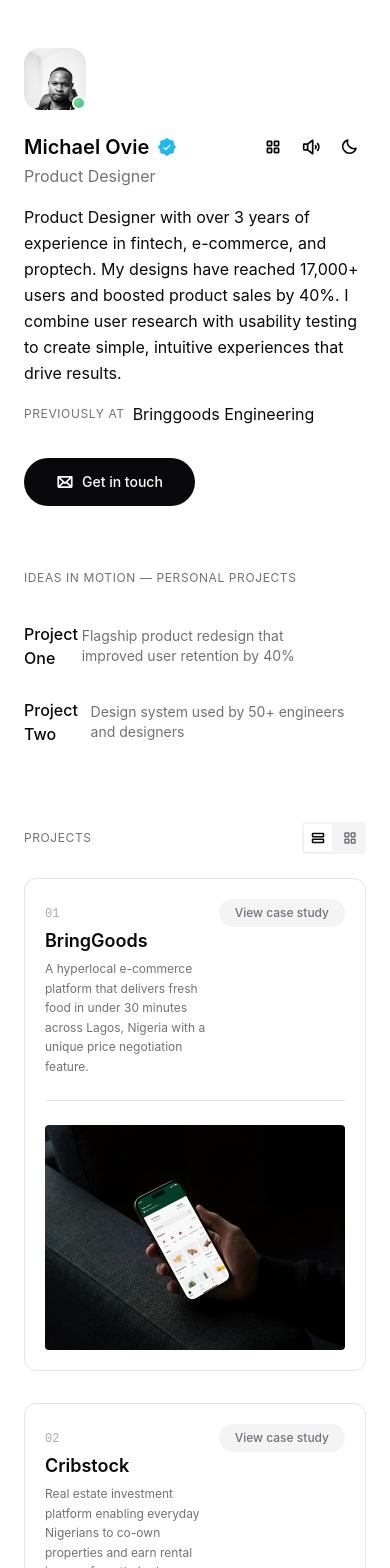
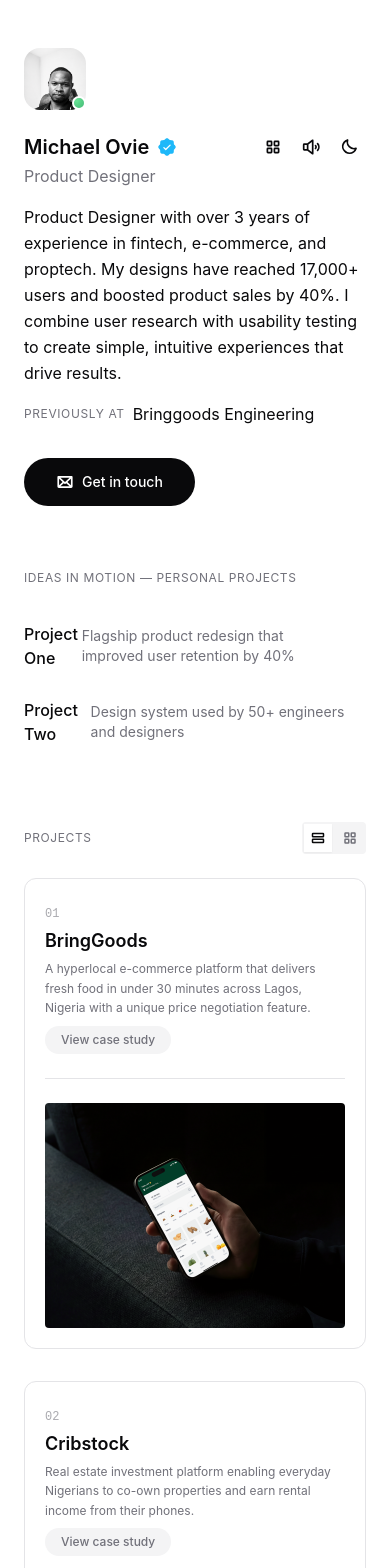
Before and after one commit to Kingovie/portfolio-tailwind, a Next.js app: page / in a window 390 px wide. Shown: the top 1568 px of the page. Built offline with nearby package versions, Linux system fonts and the light colour scheme.

Commit message:
Fix card text flow on mobile: flex-wrap so badge drops below when tight

```diff
--- a/app/page.tsx
+++ b/app/page.tsx
@@ -265,8 +265,8 @@ export default function Portfolio() {
                   transition={{ type: "spring", stiffness: 400, damping: 25 }}
                   className="relative bg-card border border-border rounded-xl p-5 transition-colors duration-200 hover:bg-secondary/50 hover:border-muted-foreground/20 group"
                 >
-                  <div className="flex flex-row justify-between items-start gap-2 sm:gap-4">
-                    <div className="flex-1 min-w-0">
+                    <div className="flex flex-row justify-between items-start gap-2 sm:gap-4 flex-wrap">
+                    <div className="flex-1 min-w-[200px]">
                       <span className="text-xs font-mono text-muted-foreground/60">
                         {String(index + 1).padStart(2, '0')}
                       </span>
```
